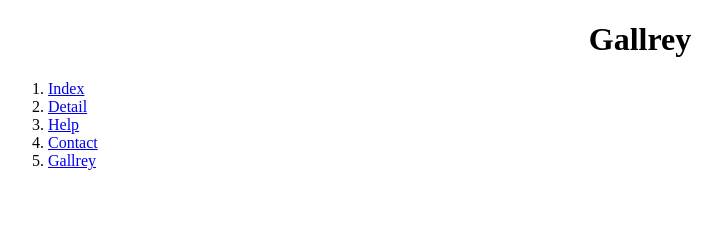
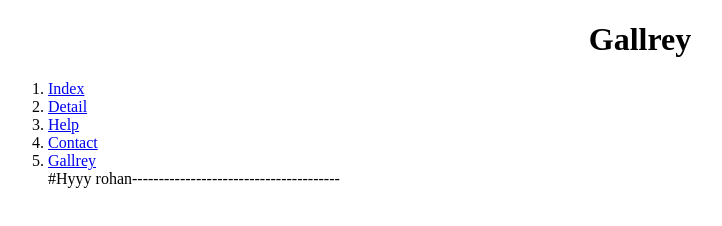
Before and after one commit to rohanpatil128/html, a plain HTML site: page gallery.html in a window 1280 px wide. Shown: the whole page, without its empty margins (0-722 px from the left). Drawn offline with Linux system fonts and the light colour scheme.

Commit message:
Update gallery.html

```diff
--- a/gallery.html
+++ b/gallery.html
@@ -13,6 +13,7 @@
     <li><a href="help.html">Help</a></li>
 <li><a href="contact.html">Contact</a></li>
 <li><a href="gallery.html">Gallrey</a></li>
+    #Hyyy rohan---------------------------------------
 
 
 
```
